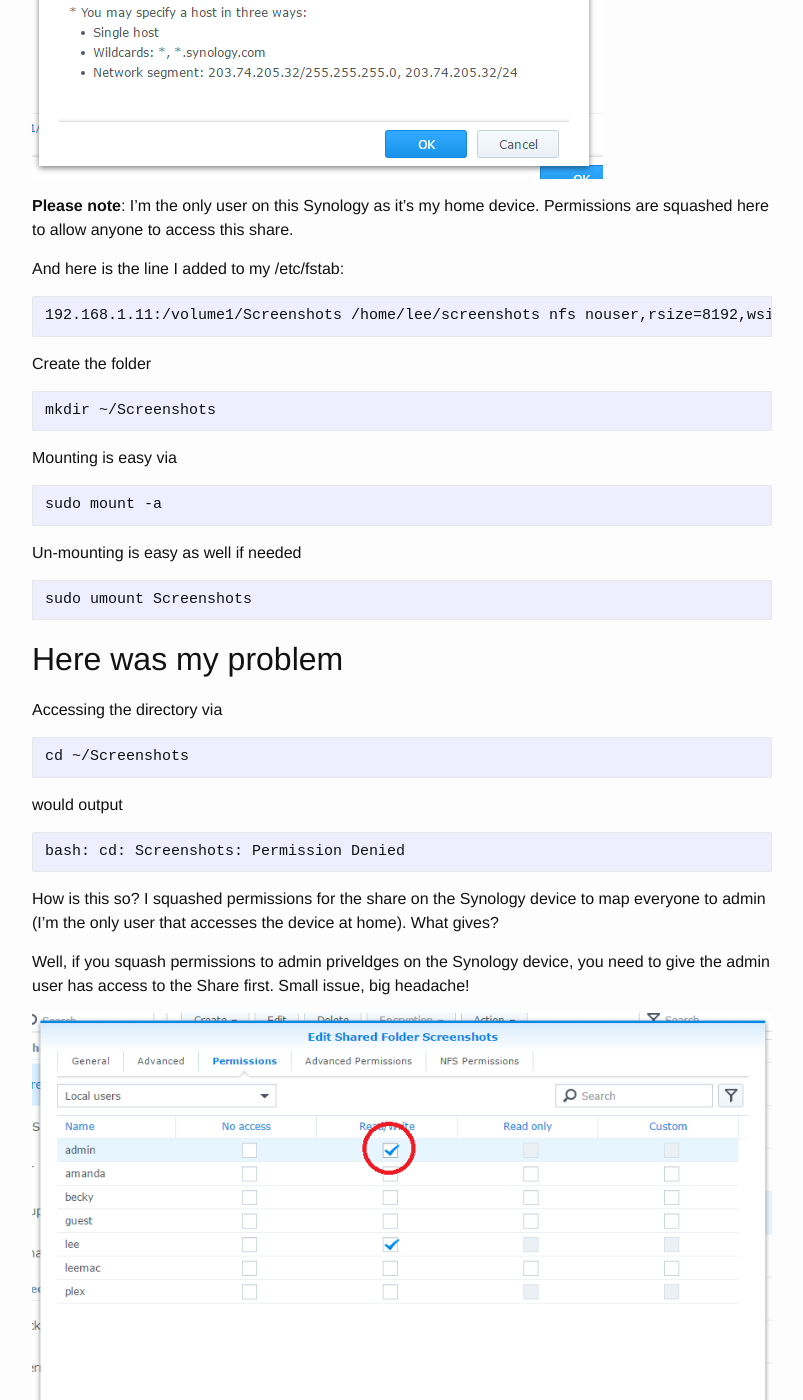
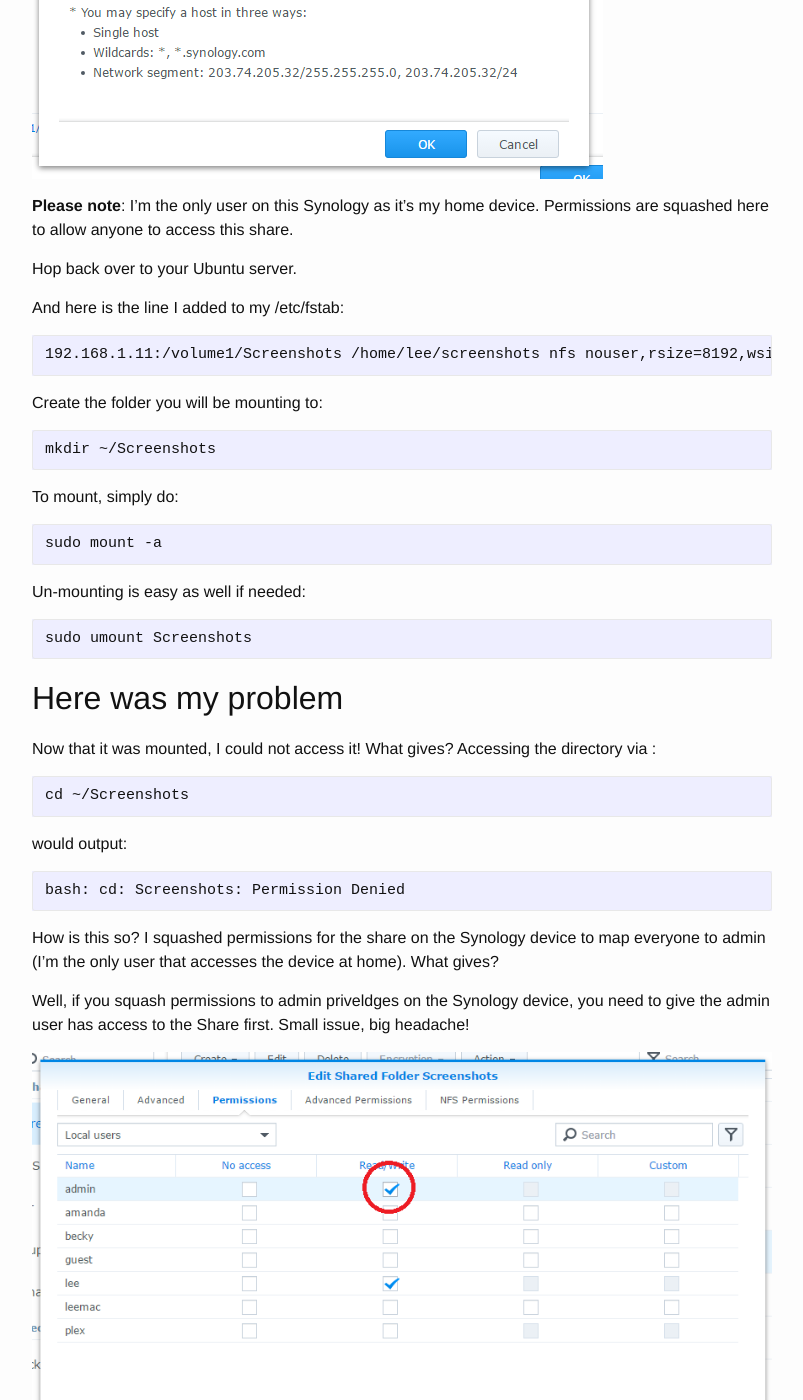
Before and after one commit to leemac/leemac.github.io, a Jekyll site: the page built from _posts/2016-07-08-synology-permission-denied.md, in a window 1280 px wide and 1400 px high, scrolled down 940 px. Shown: the whole window, without its empty margins (238-1041 px from the left). Built offline with Jekyll 4.4.1, drawn with Linux system fonts in a browser that asks for light colours.

Commit message:
Update 2016-07-08-synology-permission-denied.md

````diff
--- a/_posts/2016-07-08-synology-permission-denied.md
+++ b/_posts/2016-07-08-synology-permission-denied.md
@@ -19,25 +19,27 @@ Here is what I ended up with.
 
 **Please note**: I'm the only user on this Synology as it's my home device. Permissions are squashed here to allow anyone to access this share.
 
+Hop back over to your Ubuntu server.
+
 And here is the line I added to my /etc/fstab:
 
 ```
 192.168.1.11:/volume1/Screenshots /home/lee/screenshots nfs nouser,rsize=8192,wsize=8192,atime,auto,rw,dev,exec,suid 0 0
 ```
 
-Create the folder
+Create the folder you will be mounting to:
 
 ```
 mkdir ~/Screenshots
 ```
 
-Mounting is easy via
+To mount, simply do:
 
 ```
 sudo mount -a
 ```
 
-Un-mounting is easy as well if needed
+Un-mounting is easy as well if needed:
 
 ```
 sudo umount Screenshots
@@ -45,13 +47,13 @@ sudo umount Screenshots
 
 ## Here was my problem
 
-Accessing the directory via
+Now that it was mounted, I could not access it! What gives? Accessing the directory via :
 
 ```
 cd ~/Screenshots
 ```
 
-would output
+would output:
 
 ```
 bash: cd: Screenshots: Permission Denied
````
